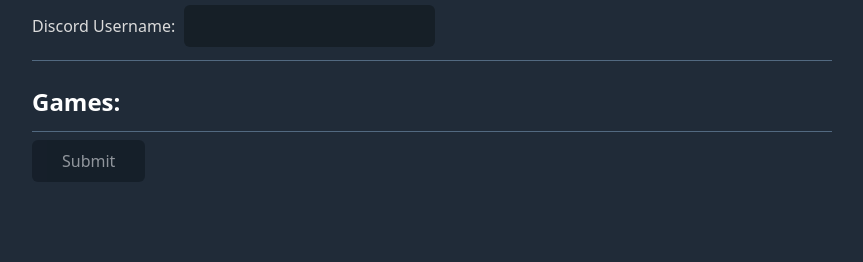
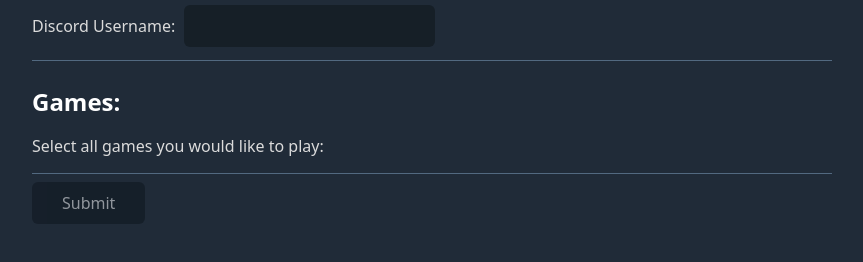
Before and after one commit to resonym/community-night, a plain HTML site: page index.html in a window 1280 px wide. Shown: the part 94-356 px from the top of the page, without its empty margins (208-1071 px from the left). Drawn offline with nearby package versions, Linux system fonts and the light colour scheme.

Commit message:
Add a bit of an additional message for the games section

```diff
--- a/index.html
+++ b/index.html
@@ -18,6 +18,9 @@
 		<input type="text" name="name" id="name" v-model="name">
 		<hr>
 		<h2>Games:</h2>
+		<p>
+			Select all games you would like to play:
+		</p>
 		<div
 			class="game"
 			v-for="game in games"
```
